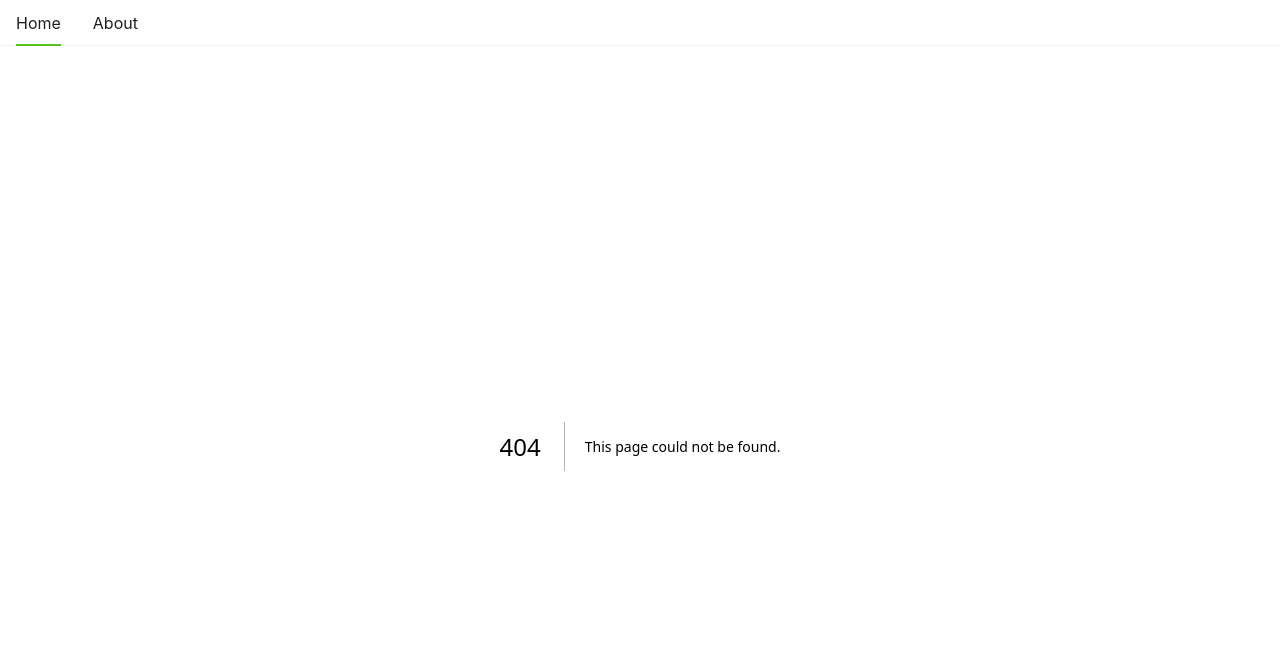
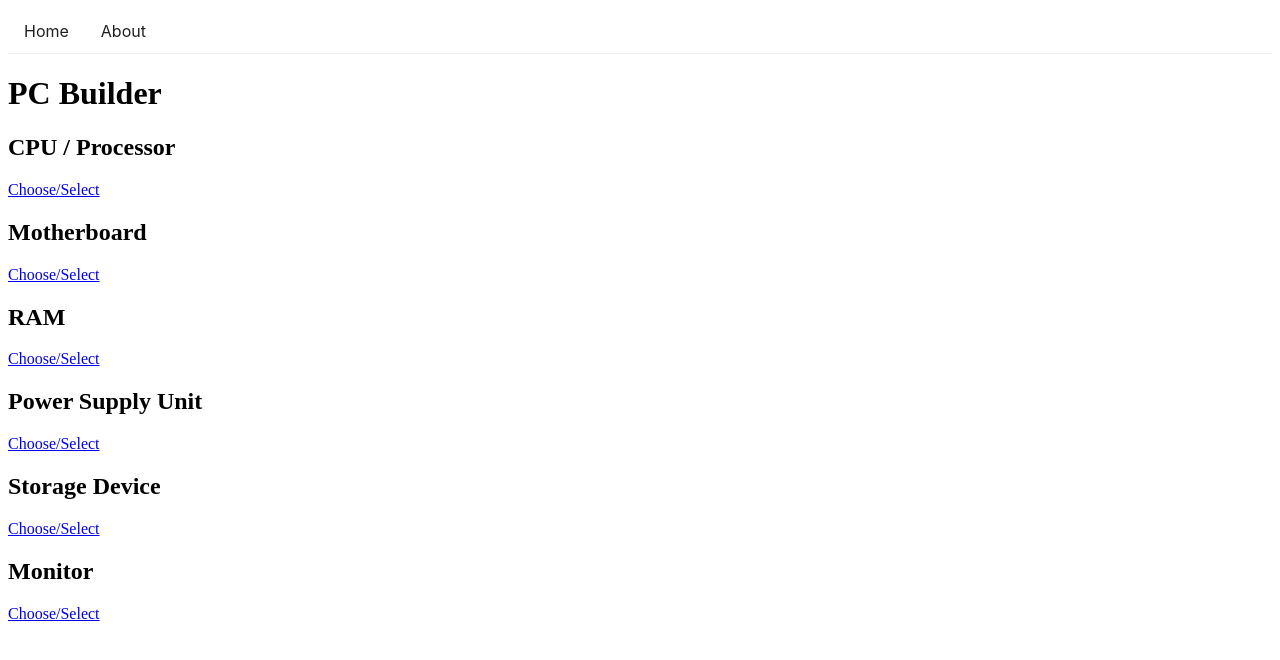
Before and after one commit to rummansadhit/pcbuilder, a Next.js app: page /pc-builder in a window 1280 px wide. Before the commit this address had no page. Shown: the top 660 px of the page. Built offline with nearby package versions, Linux system fonts and the light colour scheme.

Commit message:
added the pc-builder

```diff
--- /dev/null
+++ b/src/pages/pc-builder/index.tsx
@@ -0,0 +1,24 @@
+// pages/pc-builder/index.tsx
+import React from 'react';
+import Link from 'next/link';
+
+const categories = ['CPU / Processor', 'Motherboard', 'RAM', 'Power Supply Unit', 'Storage Device', 'Monitor'];
+
+const PCBuilderIndexPage: React.FC = () => {
+  return (
+    <div>
+      <h1>PC Builder</h1>
+      {categories.map((category) => (
+        <div key={category}>
+          <h2>{category}</h2>
+          {/* Display other category details */}
+          <Link href={`/pc-builder/${encodeURIComponent(category)}`}>
+             <text> Choose/Select </text>
+          </Link>
+        </div>
+      ))}
+    </div>
+  );
+};
+
+export default PCBuilderIndexPage;
```
Also changed, not shown: package.json (+6 -3 lines), src/utils/store.ts (added), 1 other file (tests, documents, lock files or other folders).
